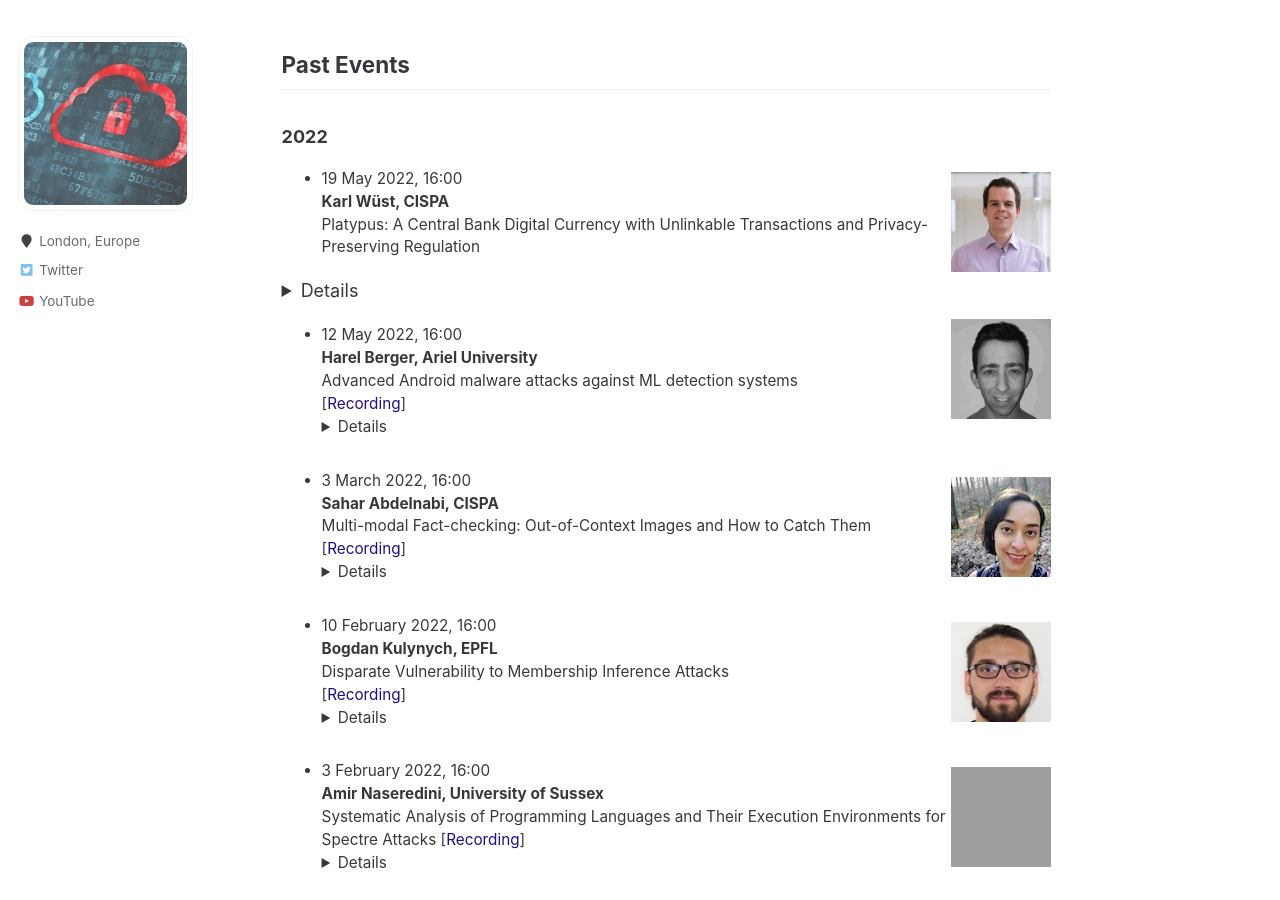
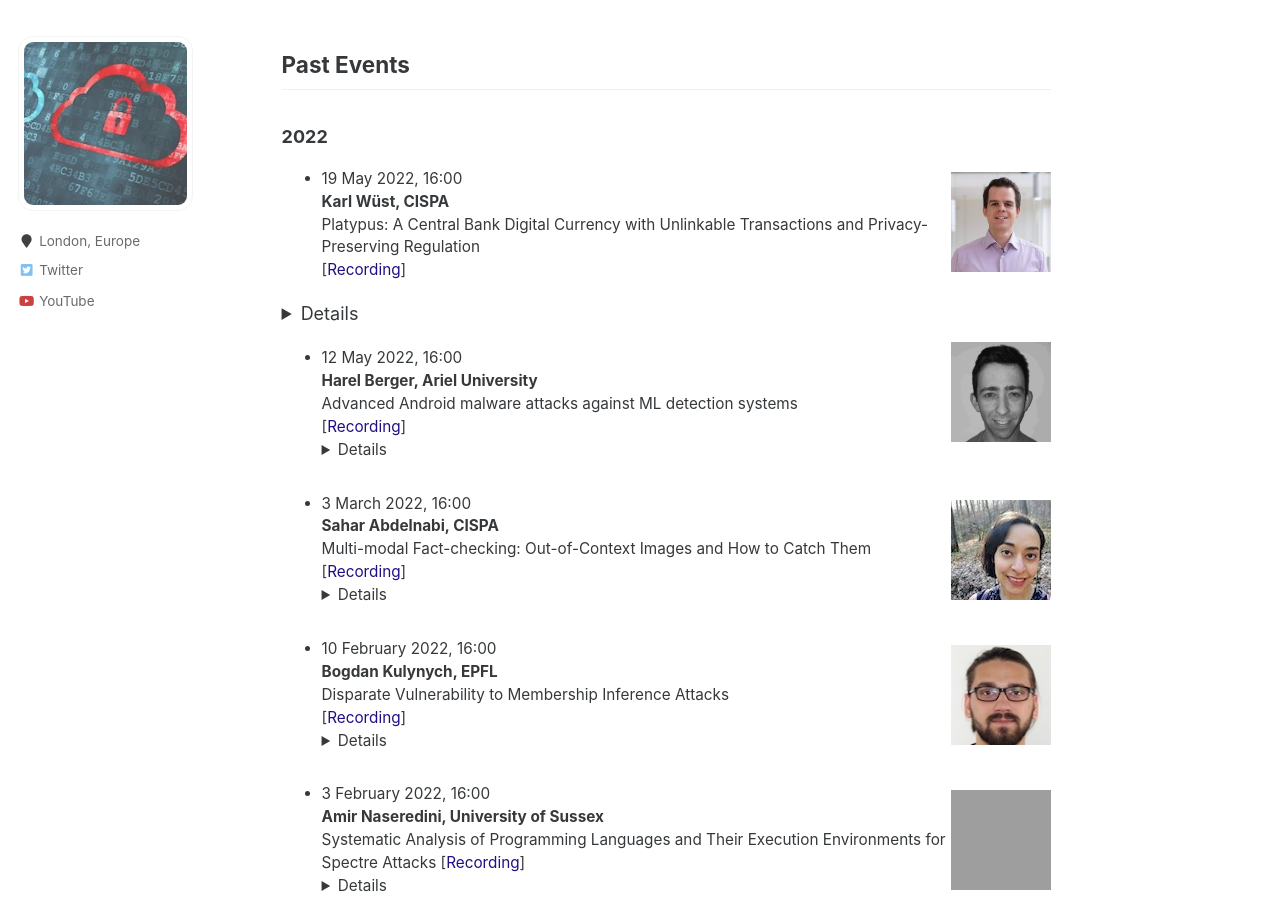
Before and after one commit to uclisec/uclisec.github.io, a Jekyll site: the page built from _pages/seminars.md, in a window 1280 px wide and 900 px high, scrolled down 1431 px, cut to the strip 0-900 px from the top of the window. Built offline with Jekyll 4.4.1, drawn with Linux system fonts in a browser that asks for light colours; grey boxes are pictures that could not be loaded.

Commit message:
karl wustel recording

```diff
--- a/_pages/seminars.md
+++ b/_pages/seminars.md
@@ -66,9 +66,9 @@ Past Events
 - 19 May 2022, 16:00
 **Karl Wüst, CISPA**
 Platypus: A Central Bank Digital Currency with Unlinkable Transactions and Privacy-Preserving Regulation
+[[Recording](https://www.youtube.com/watch?v=3RttG2euMZM)]
 <details><br>**Abstract:** Due to the popularity of blockchain-based cryptocurrencies, the increasing digitalization of payments, and the constantly reducing role of cash in society, central banks have shown an increased interest in deploying central bank digital currencies (CBDCs) that could serve as a digital equivalent of cash. While most recent research on CBDCs focuses on blockchain technology, it is not clear that this choice of technology provides the optimal solution. In particular, the centralized trust model of a CBDC offers opportunities for different designs. This talk presents a design for retail CBDCs that builds on ideas from traditional (centralized) e-cash schemes instead of using a blockchain-based system. This CBDC design, called Platypus, provides strong privacy, high scalability, and an expressive but simple regulation mechanism, which are all critical features for a CBDC. Platypus achieves these properties by adapting techniques similar to those used in anonymous blockchain cryptocurrencies like Zcash, applying them to the e-cash context, and combining them with a novel privacy-preserving regulation mechanism.<br><br>**Bio**: Karl Wüst is a tenure-track faculty member at the CISPA Helmholtz Center for Information Security since October 2021. Previously, he completed his PhD at ETH Zurich in the System Security Group.
 His research interests are broadly in information security with a particular focus on security and privacy aspects of digital currency and smart contract systems as well as some aspects of trustworthy computing. His research combines techniques from cryptography, distributed systems, and trusted hardware to build systems that are practical and balance the trade-off between reducing trust assumptions and high performance.<br><br></details>
-
 <!----->
 <img src="../images/harel2.jpg" style="float:right;width:100px;height:100px;margin-top:15px">
 - 12 May 2022, 16:00
```
